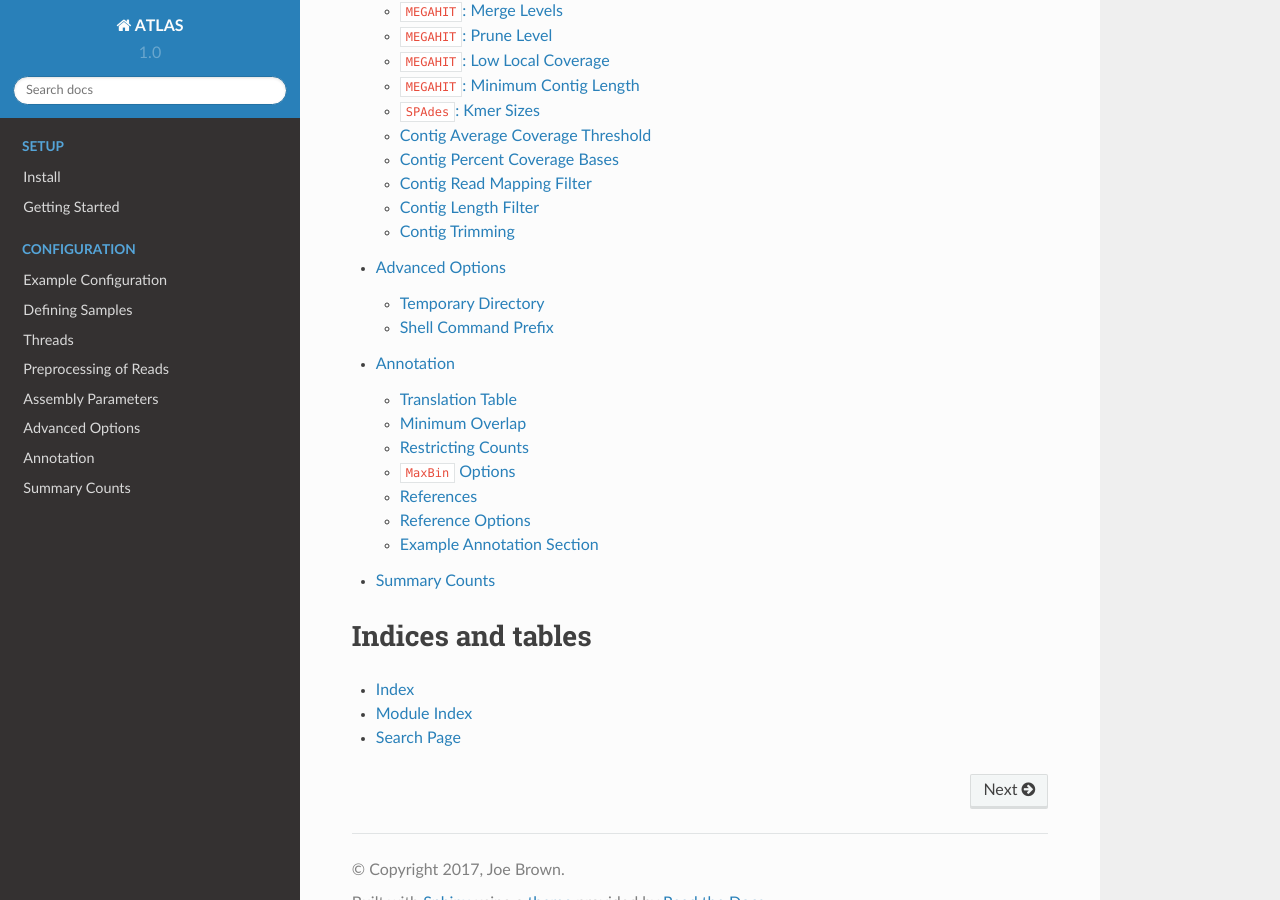
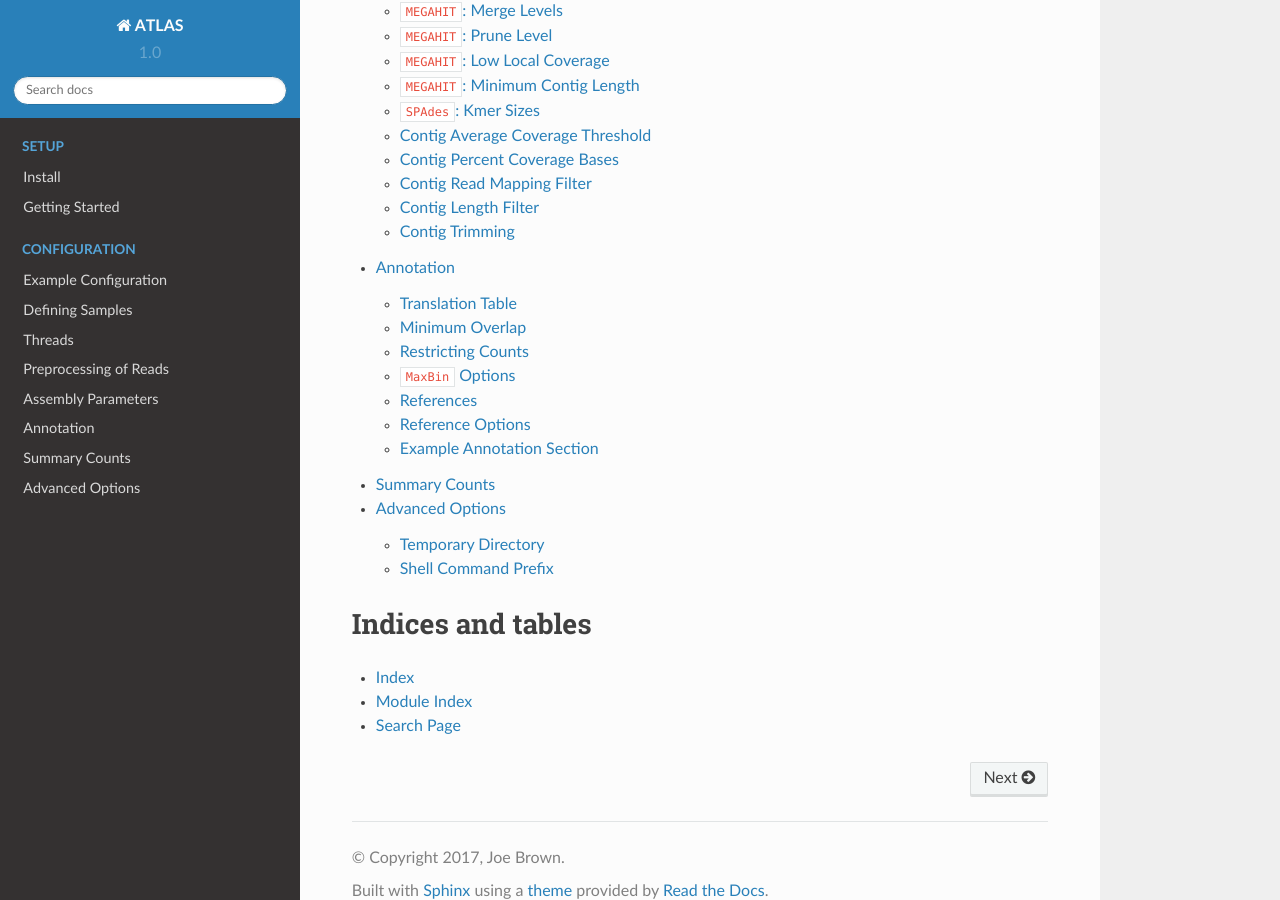
Before and after one commit to metagenome-atlas/atlas, a Sphinx documentation site: the page built from docs/index.rst, in a window 1280 px wide and 900 px high, scrolled down 934 px. Built offline with Sphinx 7.4.7 and the Read the Docs theme 2.0.0, drawn with Linux system fonts in a browser that asks for light colours.

Commit message:
adjusts order

```diff
--- a/docs/index.rst
+++ b/docs/index.rst
@@ -17,9 +17,9 @@ ATLAS
     configuration/threads
     configuration/preprocessing
     configuration/assembly
-    configuration/advanced
     configuration/annotation
     configuration/summary_counts
+    configuration/advanced
 
 
 Indices and tables
```
